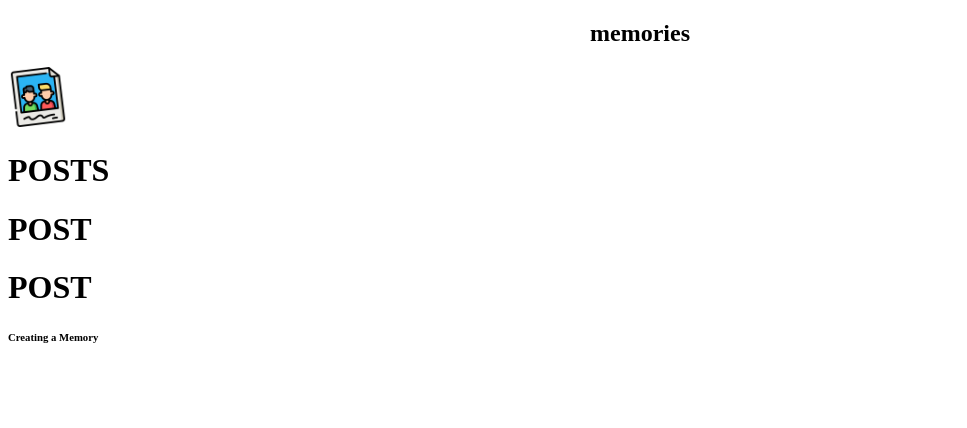
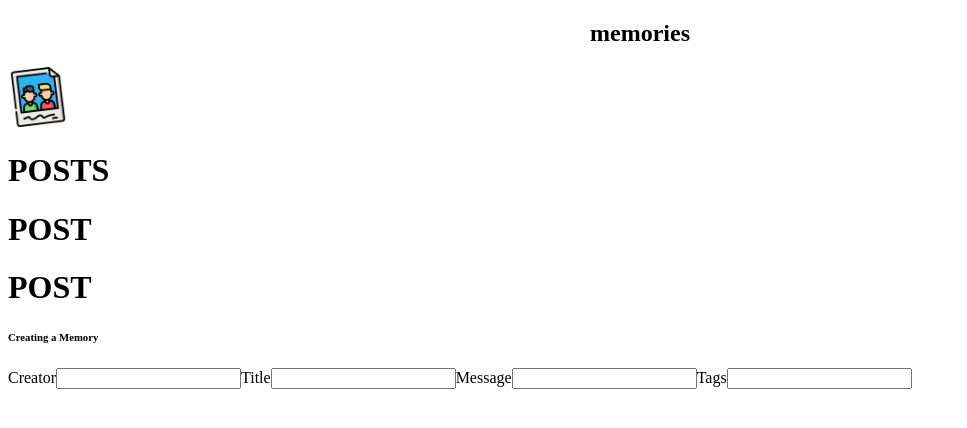
Before and after one commit to mdrisco4/Social-Media-FE, a React (Create React App) app in the folder mern_fe/: page / in a window 1280 px wide. Shown: the top 428 px of the page, without its empty margins (0-967 px from the left). Built offline with nearby package versions, Linux system fonts and the light colour scheme; no server answers.

Commit message:
setting up form with regular html in parallel to @material to first successfully post data then continue to troubleshoot @material

```diff
--- a/mern_fe/src/Components/Form/Form.js
+++ b/mern_fe/src/Components/Form/Form.js
@@ -5,9 +5,7 @@ import styled from 'styled-components'
 import useStyles from './styles';
 
 const Form = () => {
-    const [postData, setPostData] = useState({
-        creator: '', title: '', message: '', tags: '', selectedFile: ''
-    })
+    const [postData, setPostData] = useState({ creator: '', title: '', message: '', tags: '', selectedFile: '' })
     // const classes = useStyles();
 
     const handleSubmit = () => {
@@ -20,20 +18,49 @@ const Form = () => {
     //         <Form autoComplete="off" noValidate className="classes.form" onSubmit="handleSubmit">
     //         <Typography varient="h6">Creating a Memory</Typography>
     //         <TextField
-    //             name="Creator"
+    //             name="creator"
     //             varient="outlined"
     //             label="Creator"
     //             value={postData.creator}
-    //             onChange={}/>
+    //             onChange={(e) => setPostData({ ...postData, creator: e.target.value})}
+    //         />
+    //         <TextField
+    //             name="title"
+    //             varient="outlined"
+    //             label="Title"
+    //             value={postData.creator}
+    //             onChange={(e) => setPostData({ ...postData, creator: e.target.value})}
+    //         />
+    //         <TextField
+    //             name="message"
+    //             varient="outlined"
+    //             label="Message"
+    //             value={postData.creator}
+    //             onChange={(e) => setPostData({ ...postData, creator: e.target.value})}
+    //         />
+    //         <TextField
+    //             name="tags"
+    //             varient="outlined"
+    //             label="Tags"
+    //             value={postData.creator}
+    //             onChange={(e) => setPostData({ ...postData, creator: e.target.value})}
+    //         />
     //         </Form>
     //     </Paper>
     //     </>
         <>
         <div>
-            <div>
+            <form>
              <h6>Creating a Memory</h6>
-             <div></div>
-            </div>
+             <label for="creator">Creator</label>
+             <input type="text" id="creator" name="creator" onChange={(e) => setPostData({ ...postData, creator: e.target.value})} />
+             <label for="title">Title</label>
+             <input type="text" id="title" name="title" onChange={(e) => setPostData({ ...postData, creator: e.target.value})} />
+             <label for="message">Message</label>
+             <input type="text" id="message" name="message" onChange={(e) => setPostData({ ...postData, creator: e.target.value})} />
+             <label for="tags">Tags</label>
+             <input type="text" id="tags" name="tags" onChange={(e) => setPostData({ ...postData, creator: e.target.value})} />
+            </form>
         </div>
         </>
     )
```
